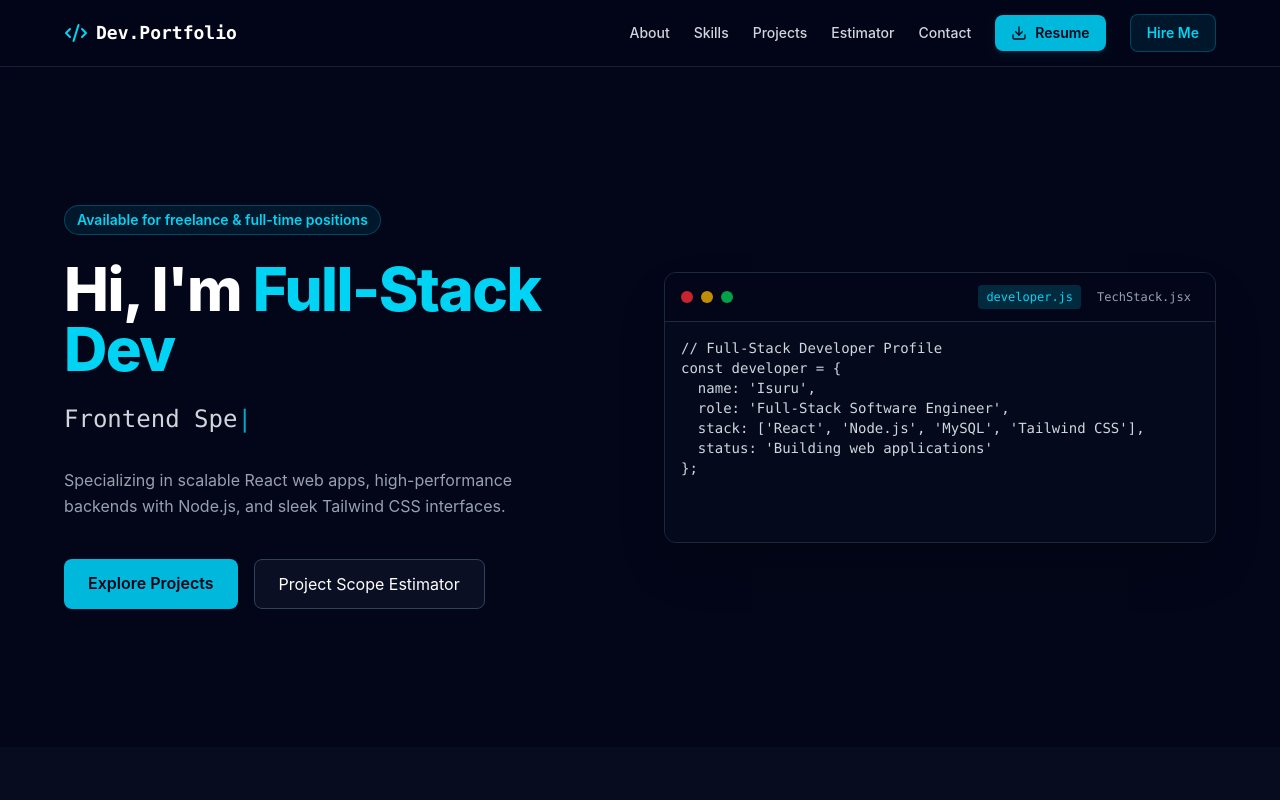
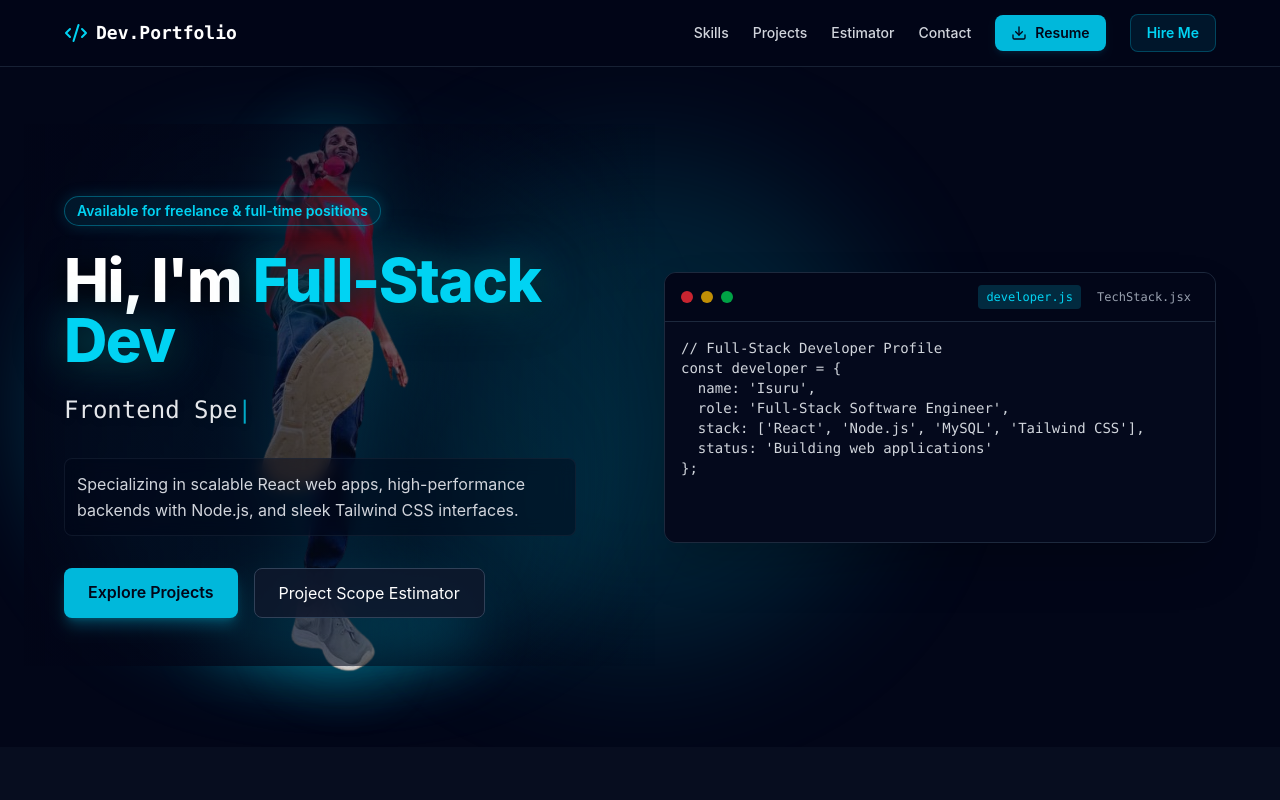
Before and after one commit to IsuruPromuditha/Isuru-Pramuditha-Jayasooriya_porfolio, a React app: page / in a window 1280 px wide. Shown: the top 800 px of the page. Built offline with nearby package versions, Linux system fonts and the light colour scheme; the HTML template or start-up script is replaced by a standard one.

Commit message:
finalize the portfolio

```diff
--- a/src/components/hero/Hero.jsx
+++ b/src/components/hero/Hero.jsx
@@ -13,39 +13,76 @@ export default function Hero() {
   const currentRole = useTypewriter(ROLES);
 
   return (
-    <section className="min-h-[85vh] flex flex-col justify-center items-center py-16 px-4">
-      <div className="max-w-6xl w-full grid grid-cols-1 lg:grid-cols-2 gap-12 items-center">
-        <div className="space-y-6 text-left">
-          <div className="inline-block px-3 py-1 bg-cyan-500/10 border border-cyan-500/30 rounded-full text-cyan-400 text-sm font-semibold">
+    <section className="relative min-h-[85vh] flex flex-col justify-center items-center py-16 px-4 bg-slate-950 overflow-hidden">
+      {/* Background Decorative Glow */}
+      <div className="absolute top-1/2 left-1/2 -translate-x-1/2 -translate-y-1/2 w-[500px] h-[500px] bg-cyan-500/15 rounded-full blur-3xl pointer-events-none z-0" />
+
+      <div className="relative z-10 max-w-6xl w-full grid grid-cols-1 lg:grid-cols-2 gap-12 items-center">
+
+        {/* Left Column: Text Content Floating Above Highlighted Image */}
+        <div className="relative space-y-6 text-left py-8">
+
+          {/* Highlighted Cutout Image Container */}
+          <div className="absolute -inset-6 sm:-inset-10 z-0 flex items-center justify-center pointer-events-none">
+            {/* Intense Radial Backlight Glow */}
+            <div className="absolute inset-0 bg-gradient-to-tr from-cyan-500/30 via-cyan-400/10 to-transparent rounded-full blur-2xl" />
+
+            {/* Cyan Pedestal Base Glow */}
+            <div className="absolute bottom-2 w-64 h-16 bg-cyan-400/40 rounded-[100%] blur-xl shadow-[0_0_50px_rgba(6,182,212,0.8)] animate-pulse" />
+
+            {/* High-Visibility Cutout Image */}
+            <img
+              src="/isuruimg.png"
+              alt="Isuru Background"
+              className="w-full h-full object-contain filter drop-shadow-[0_0_35px_rgba(6,182,212,0.6)] opacity-85 scale-105 transition-transform duration-500"
+            />
+
+            {/* Dark Gradient Overlay to Protect Text Legibility */}
+            <div className="absolute inset-0 bg-gradient-to-r from-slate-950/90 via-slate-950/60 to-transparent" />
+          </div>
+
+          {/* Foreground Content Layer (z-10) */}
+          <div className="relative z-10 space-y-6">
+            <div className="inline-block px-3 py-1 bg-cyan-500/10 border border-cyan-500/40 rounded-full text-cyan-400 text-sm font-semibold shadow-[0_0_15px_rgba(6,182,212,0.2)]">
               Available for freelance & full-time positions
             </div>
-          <h1 className="text-4xl sm:text-6xl font-extrabold tracking-tight text-white">
-            Hi, I'm <span className="text-cyan-400">Full-Stack Dev</span>
+
+            <h1 className="text-4xl sm:text-6xl font-extrabold tracking-tight text-white drop-shadow-[0_4px_12px_rgba(0,0,0,0.9)]">
+              Hi, I'm <span className="text-cyan-400 drop-shadow-[0_0_20px_rgba(6,182,212,0.5)]">Full-Stack Dev</span>
             </h1>
-          <p className="text-xl sm:text-2xl font-mono text-gray-300 min-h-[40px]">
+
+            <p className="text-xl sm:text-2xl font-mono text-gray-200 min-h-[40px] drop-shadow-md">
               {currentRole}
               <span className="animate-pulse text-cyan-400">|</span>
             </p>
-          <p className="text-gray-400 text-base max-w-lg leading-relaxed">
+
+            <p className="text-gray-300 text-base max-w-lg leading-relaxed bg-slate-950/40 p-3 rounded-lg backdrop-blur-sm border border-slate-800/50">
               Specializing in scalable React web apps, high-performance backends with Node.js, and sleek Tailwind CSS interfaces.
             </p>
-          <div className="flex flex-wrap gap-4 pt-4">
+
+            <div className="flex flex-wrap gap-4 pt-2">
               <a
                 href="#projects"
-              className="px-6 py-3 rounded-lg bg-cyan-500 text-slate-950 font-semibold hover:bg-cyan-400 transition"
+                className="px-6 py-3 rounded-lg bg-cyan-500 text-slate-950 font-semibold hover:bg-cyan-400 transition shadow-lg shadow-cyan-500/30 active:scale-95"
               >
                 Explore Projects
               </a>
               <a
                 href="#estimator"
-              className="px-6 py-3 rounded-lg border border-slate-700 bg-slate-900/60 text-white hover:border-cyan-400 transition"
+                className="px-6 py-3 rounded-lg border border-slate-700 bg-slate-900/80 text-white hover:border-cyan-400 transition backdrop-blur-md"
               >
                 Project Scope Estimator
               </a>
             </div>
           </div>
 
+        </div>
+
+        {/* Right Column: Code Terminal */}
+        <div className="relative z-10">
           <CodeTerminal />
+        </div>
+
       </div>
     </section>
   );
--- a/src/components/layout/Navbar.jsx
+++ b/src/components/layout/Navbar.jsx
@@ -5,7 +5,7 @@ export default function Navbar() {
   const [isOpen, setIsOpen] = useState(false);
 
   const navLinks = [
-    { name: 'About', href: '#hero' },
+
     { name: 'Skills', href: '#skills' },
     { name: 'Projects', href: '#projects' },
     { name: 'Estimator', href: '#estimator' },
```
Also changed, not shown: public/isuruimg.png (added). Lines whose indentation alone changed are shown as unchanged.
